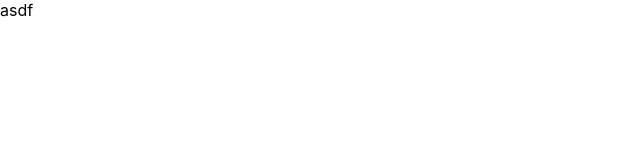
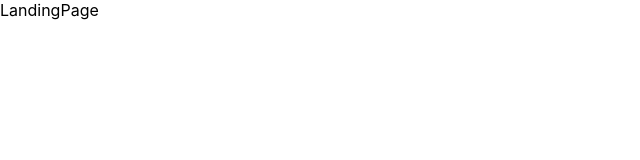
Before and after one commit to ehdzldxn3/boiler-plate, a React (Create React App) app in the folder client/: page / in a window 1280 px wide. Shown: the top 160 px of the page, without its empty margins (0-640 px from the left). Built offline with nearby package versions, Linux system fonts and the light colour scheme.

Commit message:
20211009

```diff
--- a/client/src/App.js
+++ b/client/src/App.js
@@ -9,14 +9,14 @@ function App() {
   return (
     <Router>
       <Switch>
-        <Route exact path='/'>
-          <div>asdf</div>
-        </Route>
-          {/* 로그인 */}
-          <Route path='/login'>
-            <LoginPage/>
-          </Route>
+        {/* 메인페이지 */}
+        <Route exact path='/' component={LandingPage} />
 
+        {/* 로그인페이지 */}
+        <Route path='/login' component={LoginPage} />
+
+        {/*  */}
+        <Route path='/register' component={RegisterPage} />
 
 
       </Switch>
```
